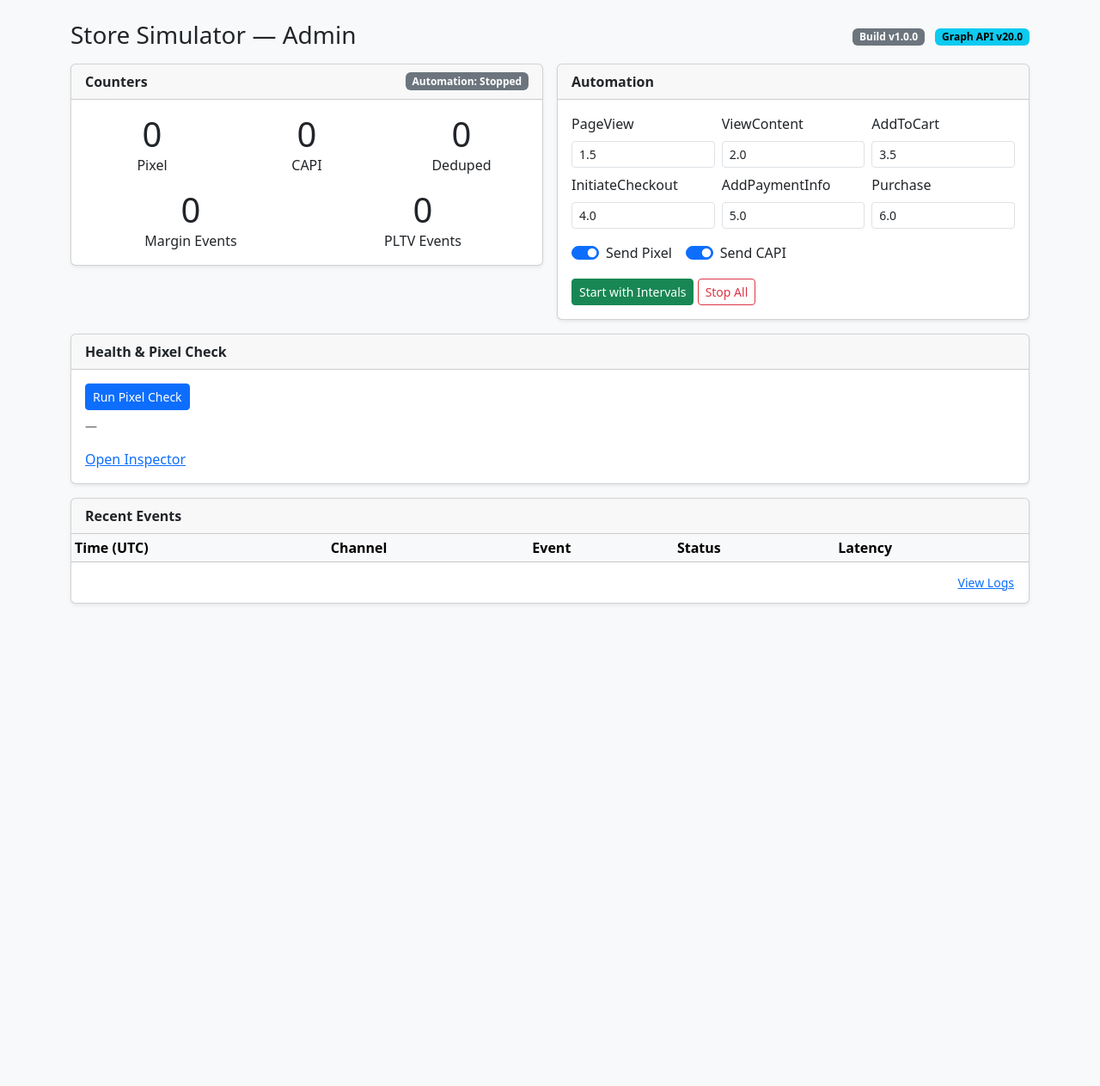
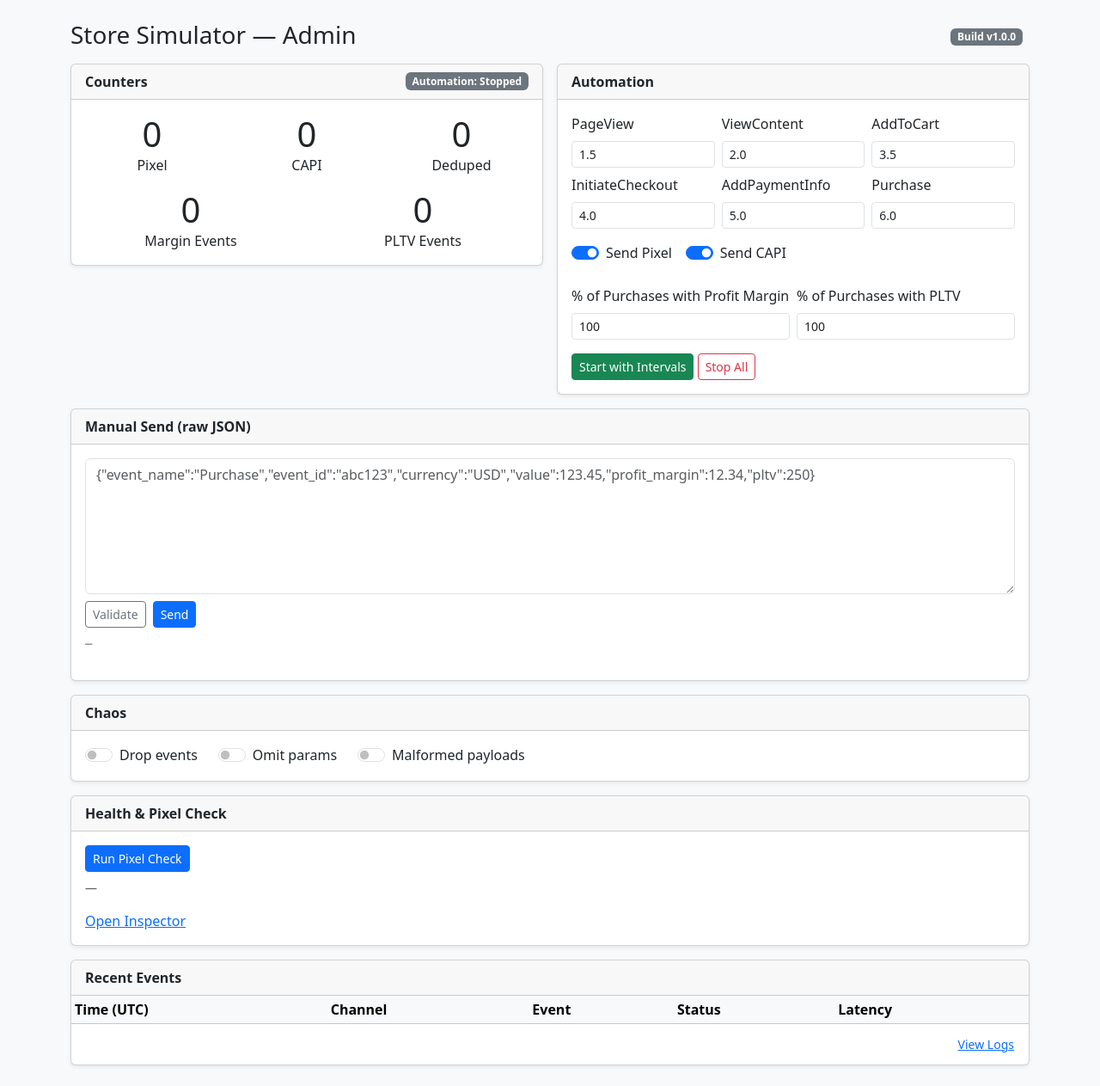
Before and after one commit to solidworkshop/shop, a Flask app: page /admin/ in a window 1280 px wide. Shown: the whole page at 86% size. Before the commit the page ends 703 px from the top, so only its background shows below. Run offline with Flask 3, Linux system fonts and the light colour scheme; a user stored in the database is signed in; data comes from the database, SQL or seed files in the repository; data that the repository does not hold is empty.

Commit message:
Add files via upload

```diff
--- a/admin/routes.py
+++ b/admin/routes.py
@@ -37,6 +37,9 @@ def margin_max(): return float(KVStore.get("margin_max","0.40"))
 def pltv_min(): return float(KVStore.get("pltv_min","120"))
 def pltv_max(): return float(KVStore.get("pltv_max","600"))
 def pltv_randomized(): return (KVStore.get("pltv_randomized","1")=="1")
+
+def pct_margin(): return int(KVStore.get("pct_profit_margin","100"))
+def pct_pltv():   return int(KVStore.get("pct_pltv","100"))
 
 # -------------------- Rate Limiting --------------------
 class TokenBucket:
@@ -150,6 +153,14 @@ def send_capi(event):
         except Exception: fbp = f"fb.1.{int(time.time())}.{random.randint(1000000000, 9999999999)}"
 
     url = f"https://graph.facebook.com/{getattr(Config,'GRAPH_VER','v20.0')}/{getattr(Config,'PIXEL_ID','')}/events"
+    # attach profit_margin/pltv if present in event dict
+    custom = {
+        "currency": _sg(event,"currency","USD"),
+        "value": float(_sg(event,"value",0) or 0)
+    }
+    if "profit_margin" in event: custom["profit_margin"] = _sg(event,"profit_margin")
+    if "pltv" in event: custom["pltv"] = _sg(event,"pltv")
+
     data = {
         "data":[{
             "event_name": _sg(event,"event_name","?"),
@@ -163,12 +174,7 @@ def send_capi(event):
                 **({"fbp": fbp} if fbp else {}),
                 **({"fbc": fbc} if fbc else {}),
             },
-            "custom_data": {
-                "currency": _sg(event,"currency","USD"),
-                "value": float(_sg(event,"value",0) or 0),
-                **({"profit_margin": _sg(event,"profit_margin")} if "profit_margin" in event else {}),
-                **({"pltv": _sg(event,"pltv")} if "pltv" in event else {}),
-            }
+            "custom_data": custom
         }]
     }
     test_code = getattr(Config,"TEST_EVENT_CODE","")
@@ -206,8 +212,7 @@ def send_capi(event):
 @login_required
 def dashboard():
     c = Counters.get_or_create()
-    build = KVStore.get("build_number","v1.0.0")
-    graph = KVStore.get("graph_version","v20.0")
+    build = KVStore.get("build_number","v1.2.0")
     recent = EventLog.query.order_by(desc(EventLog.ts)).limit(20).all()
     default_intervals = {"PageView":1.5,"ViewContent":2.0,"AddToCart":3.5,"InitiateCheckout":4.0,"AddPaymentInfo":5.0,"Purchase":6.0}
     user_intervals = {n: float(KVStore.get(f"interval_{n}", d)) for n,d in default_intervals.items()}
@@ -215,8 +220,9 @@ def dashboard():
     auto_pixel = get_auto_pixel()
     auto_capi = get_auto_capi()
     return render_template("admin/dashboard.html",
-        counters=c, build=build, graph=graph, recent=recent, events=EVENT_NAMES,
-        intervals=user_intervals, chaos=chaos, auto_pixel=auto_pixel, auto_capi=auto_capi)
+        counters=c, build=build, recent=recent, events=EVENT_NAMES,
+        intervals=user_intervals, chaos=chaos, auto_pixel=auto_pixel, auto_capi=auto_capi,
+        pct_profit_margin=pct_margin(), pct_pltv=pct_pltv())
 
 # -------------------- Settings APIs --------------------
 @admin_bp.route("/api/settings", methods=["GET","POST"])
@@ -224,8 +230,21 @@ def dashboard():
 def api_settings():
     if request.method == "POST":
         data = request.get_json(silent=True) or {}
-        for k,v in data.items():
-            KVStore.set(k, "1" if (str(v).lower() in ("1","true","on","yes")) else "0")
+        # known keys
+        if "automation_pixel" in data: KVStore.set("automation_pixel", "1" if data["automation_pixel"] else "0")
+        if "automation_capi" in data:  KVStore.set("automation_capi", "1" if data["automation_capi"] else "0")
+        if "pct_profit_margin" in data:
+            try: KVStore.set("pct_profit_margin", str(max(0,min(100,int(data["pct_profit_margin"])))))
+            except Exception: pass
+        if "pct_pltv" in data:
+            try: KVStore.set("pct_pltv", str(max(0,min(100,int(data["pct_pltv"])))))
+            except Exception: pass
+        # intervals
+        for n in ("PageView","ViewContent","AddToCart","InitiateCheckout","AddPaymentInfo","Purchase"):
+            k = f"interval_{n}"
+            if k in data:
+                try: KVStore.set(k, str(float(data[k])))
+                except Exception: pass
         return {"ok":True}
     # GET current settings
     return {
@@ -234,6 +253,8 @@ def api_settings():
         "chaos_malformed": chaos_malformed(),
         "automation_pixel": get_auto_pixel(),
         "automation_capi": get_auto_capi(),
+        "pct_profit_margin": pct_margin(),
+        "pct_pltv": pct_pltv(),
         **{ f"interval_{n}": float(KVStore.get(f"interval_{n}", d))
            for n,d in {"PageView":1.5,"ViewContent":2.0,"AddToCart":3.5,"InitiateCheckout":4.0,"AddPaymentInfo":5.0,"Purchase":6.0}.items()
         }
@@ -247,30 +268,35 @@ def api_chaos():
         if k in data: KVStore.set(k, "1" if bool(data[k]) else "0")
     return {"ok":True}
 
-# -------------------- Manual Send --------------------
+# -------------------- Manual Send (raw JSON supported) --------------------
 @admin_bp.route("/api/manual_send", methods=["POST"])
 @login_required
 def manual_send():
-    payload = {}
     try:
         body = request.get_json(silent=True)
         if body is None:
             raw = request.get_data(as_text=True) or ""
             body = json.loads(raw) if raw.strip() else {}
         payload = _as_dict(body)
-        payload.setdefault("event_name","PageView")
-        payload.setdefault("event_id", str(uuid.uuid4()))
-        payload.setdefault("currency","USD")
-        # Allow manual inclusion of profit_margin/pltv; do not auto-add here
-        try: payload["value"] = float(payload.get("value",0) or 0)
-        except Exception: payload["value"] = 0.0
-        try: p_status = send_pixel(payload)
-        except Exception as e: p_status=("error",0,str(e)[:1000])
-        try: c_status = send_capi(payload)
-        except Exception as e: c_status=("error",0,str(e)[:1000])
-        return jsonify({"ok":True,"pixel":p_status[0],"capi":c_status[0]})
+        # Defaults only if missing
+        if "event_name" not in payload: payload["event_name"] = "PageView"
+        if "event_id" not in payload:   payload["event_id"] = str(uuid.uuid4())
+        if "currency" not in payload:   payload["currency"] = "USD"
+        if "value" in payload:
+            try: payload["value"] = float(payload["value"])
+            except Exception: payload["value"] = 0.0
+        # Chaos effects on manual send (optional)
+        if chaos_omit():
+            payload.pop("currency", None)
+        if chaos_malformed():
+            payload["value"] = "NaN"
+
+        # Send both channels regardless of automation toggles
+        p_status = send_pixel(payload)
+        c_status = send_capi(payload)
+        return jsonify({"ok": True, "pixel": p_status[0], "capi": c_status[0]})
     except Exception as e:
-        return jsonify({"ok":False,"error":str(e)}),500
+        return jsonify({"ok": False, "error": str(e)}), 500
 
 # -------------------- Automation --------------------
 AUTOMATION_THREADS = {}
@@ -279,7 +305,6 @@ AUTOMATION_STOP = threading.Event()
 def automation_worker(app, event_name, interval_s):
     with app.app_context():
         while not AUTOMATION_STOP.is_set():
-            # Respect per-event toggle if you have them; otherwise always on
             value = 0.0; currency="USD"
             event_payload = {"event_name": event_name, "event_id": str(uuid.uuid4()), "currency": currency}
             if event_name == "Purchase":
@@ -288,17 +313,15 @@ def automation_worker(app, event_name, interval_s):
                 cost = price * random.uniform(cmin,cmax)
                 margin = max(0, price - cost)
                 value = price
-                event_payload.update({
-                    "value": value,
-                    "profit_margin": round(margin, 2),
-                    "pltv": round(random.uniform(pltv_min(), pltv_max()), 2) if pltv_randomized() else None
-                })
-                if event_payload.get("pltv") is None:
-                    event_payload.pop("pltv", None)
+                event_payload["value"] = value
+                # Apply percentages
+                if random.randint(1,100) <= pct_margin():
+                    event_payload["profit_margin"] = round(margin, 2)
+                if pltv_randomized() and (random.randint(1,100) <= pct_pltv()):
+                    event_payload["pltv"] = round(random.uniform(pltv_min(), pltv_max()), 2)
             else:
                 event_payload["value"] = value
 
-            # Send only to channels enabled for automation
             if get_auto_pixel():
                 try: send_pixel(event_payload)
                 except Exception: pass
@@ -338,7 +361,6 @@ def api_automation():
 @login_required
 def api_counters():
     c = Counters.get_or_create()
-    # Count events that include profit_margin / pltv in payload (across both channels)
     margin_events = db.session.query(func.count(EventLog.id)).filter(EventLog.payload.contains('"profit_margin"')).scalar() or 0
     pltv_events   = db.session.query(func.count(EventLog.id)).filter(EventLog.payload.contains('"pltv"')).scalar() or 0
     return {
@@ -355,7 +377,8 @@ def api_counters():
 def api_automation_status():
     running = bool(AUTOMATION_THREADS) and not AUTOMATION_STOP.is_set()
     return {"ok": True, "running": running, "threads": list(AUTOMATION_THREADS.keys()),
-            "automation_pixel": get_auto_pixel(), "automation_capi": get_auto_capi()}
+            "automation_pixel": get_auto_pixel(), "automation_capi": get_auto_capi(),
+            "pct_profit_margin": pct_margin(), "pct_pltv": pct_pltv()}
 
 # -------------------- Inspector & Health --------------------
 @admin_bp.route("/request-inspector")
--- a/static/js/admin-live.js
+++ b/static/js/admin-live.js
@@ -26,6 +26,8 @@
         }
         const ap = $('#autoPixel'); if (ap) ap.checked = !!s.automation_pixel;
         const ac = $('#autoCapi');  if (ac) ac.checked = !!s.automation_capi;
+        const pm = $('#pct_profit_margin'); if (pm) pm.value = s.pct_profit_margin ?? pm.value;
+        const pl = $('#pct_pltv'); if (pl) pl.value = s.pct_pltv ?? pl.value;
       }
     } catch(e) {
       // ignore
@@ -34,6 +36,7 @@
     }
   }
 
+  // Intervals helpers
   function gatherIntervals() {
     const names = ['PageView','ViewContent','AddToCart','InitiateCheckout','AddPaymentInfo','Purchase'];
     const obj = {};
@@ -45,43 +48,73 @@
   }
 
   // Start/Stop
-  const startBtn = $('#startAuto');
-  if (startBtn) startBtn.addEventListener('click', async ()=>{
+  $('#startAuto')?.addEventListener('click', async ()=>{
     const body = { cmd:'start', intervals: gatherIntervals() };
     await fetch('/admin/api/automation', { method:'POST', headers:{'Content-Type':'application/json'}, body: JSON.stringify(body) });
   });
-  const stopBtn = $('#stopAuto');
-  if (stopBtn) stopBtn.addEventListener('click', async ()=>{
+  $('#stopAuto')?.addEventListener('click', async ()=>{
     await fetch('/admin/api/automation', { method:'POST', headers:{'Content-Type':'application/json'}, body: JSON.stringify({ cmd:'stop' }) });
   });
 
   // Channel toggles (automation only)
-  const autoPixel = $('#autoPixel');
-  if (autoPixel) autoPixel.addEventListener('change', async ()=>{
+  $('#autoPixel')?.addEventListener('change', async (e)=>{
     await fetch('/admin/api/settings', { method:'POST', headers:{'Content-Type':'application/json'},
-      body: JSON.stringify({ automation_pixel: autoPixel.checked }) });
+      body: JSON.stringify({ automation_pixel: e.target.checked }) });
   });
-  const autoCapi = $('#autoCapi');
-  if (autoCapi) autoCapi.addEventListener('change', async ()=>{
+  $('#autoCapi')?.addEventListener('change', async (e)=>{
     await fetch('/admin/api/settings', { method:'POST', headers:{'Content-Type':'application/json'},
-      body: JSON.stringify({ automation_capi: autoCapi.checked }) });
+      body: JSON.stringify({ automation_capi: e.target.checked }) });
   });
 
-  // Pixel checker
-  const pixelBtn = $('#pixelCheckBtn'), pixelOut = $('#pixelCheckResult');
-  if (pixelBtn) pixelBtn.addEventListener('click', async ()=>{
-    pixelOut.textContent = 'Checking...';
+  // Percent controls
+  $('#pct_profit_margin')?.addEventListener('change', async (e)=>{
+    const v = Math.max(0, Math.min(100, parseInt(e.target.value || '0', 10)));
+    e.target.value = v;
+    await fetch('/admin/api/settings', { method:'POST', headers:{'Content-Type':'application/json'},
+      body: JSON.stringify({ pct_profit_margin: v }) });
+  });
+  $('#pct_pltv')?.addEventListener('change', async (e)=>{
+    const v = Math.max(0, Math.min(100, parseInt(e.target.value || '0', 10)));
+    e.target.value = v;
+    await fetch('/admin/api/settings', { method:'POST', headers:{'Content-Type':'application/json'},
+      body: JSON.stringify({ pct_pltv: v }) });
+  });
+
+  // Chaos toggles
+  async function setChaos(key, value){
+    await fetch('/admin/api/chaos', { method:'POST', headers:{'Content-Type':'application/json'},
+      body: JSON.stringify({ [key]: value })});
+  }
+  $('#chaos_drop')?.addEventListener('change', e=> setChaos('chaos_drop', e.target.checked));
+  $('#chaos_omit')?.addEventListener('change', e=> setChaos('chaos_omit', e.target.checked));
+  $('#chaos_malformed')?.addEventListener('change', e=> setChaos('chaos_malformed', e.target.checked));
+
+  // Manual Validate & Send
+  $('#btnValidate')?.addEventListener('click', ()=>{
+    const txt = $('#manualJson').value || '';
+    try {
+      const obj = JSON.parse(txt);
+      if (!obj.event_name) throw new Error('Missing "event_name"');
+      if (!obj.event_id) throw new Error('Missing "event_id"');
+      $('#manualResult').textContent = 'Valid ✓';
+    } catch(e){
+      $('#manualResult').textContent = 'Invalid JSON: ' + e.message;
+    }
+  });
+  $('#btnSend')?.addEventListener('click', async ()=>{
+    const txt = $('#manualJson').value || '';
     try{
-      const r = await fetch('/admin/api/pixel-check', {method:'POST'});
-      const j = await r.json();
-      if (j.ok) {
-        pixelOut.textContent = `source: ${j.source} · noindex: ${j.has_meta_noindex ? 'yes' : 'no'} · pixel snippet: ${j.has_pixel_snippet ? 'yes' : 'no'}`;
-      } else {
-        pixelOut.textContent = 'Error: ' + (j.error || 'unknown');
-      }
+      JSON.parse(txt); // basic validation
     } catch(e){
-      pixelOut.textContent = 'Error: ' + e;
+      $('#manualResult').textContent = 'Invalid JSON: ' + e.message;
+      return;
     }
+    const r = await fetch('/admin/api/manual_send', {
+      method:'POST', headers:{'Content-Type':'application/json'}, body: txt
+    });
+    const t = await r.text();
+    try{ $('#manualResult').textContent = 'HTTP '+r.status+' — '+JSON.stringify(JSON.parse(t), null, 2); }
+    catch{ $('#manualResult').textContent = 'HTTP '+r.status+' — '+t; }
   });
 
   // Start polling
--- a/templates/admin/dashboard.html
+++ b/templates/admin/dashboard.html
@@ -13,7 +13,6 @@
     <h3 class="mb-0">Store Simulator — Admin</h3>
     <div class="text-end">
       <span class="badge text-bg-secondary me-2">Build {{ build }}</span>
-      <span class="badge text-bg-info">Graph API {{ graph }}</span>
     </div>
   </div>
 
@@ -75,6 +74,16 @@
               <label class="form-check-label" for="autoCapi">Send CAPI</label>
             </div>
           </div>
+          <div class="mt-3 row g-2">
+            <div class="col-6">
+              <label class="form-label">% of Purchases with Profit Margin</label>
+              <input type="number" class="form-control form-control-sm" id="pct_profit_margin" min="0" max="100" value="{{ pct_profit_margin }}">
+            </div>
+            <div class="col-6">
+              <label class="form-label">% of Purchases with PLTV</label>
+              <input type="number" class="form-control form-control-sm" id="pct_pltv" min="0" max="100" value={{ pct_pltv }}>
+            </div>
+          </div>
           <div class="mt-3">
             <button id="startAuto" class="btn btn-success btn-sm">Start with Intervals</button>
             <button id="stopAuto" class="btn btn-outline-danger btn-sm">Stop All</button>
@@ -83,7 +92,43 @@
       </div>
     </div>
 
-    <!-- Health & Pixel Check (moved after Automation) -->
+    <!-- Manual Send (raw JSON) -->
+    <div class="col-12">
+      <div class="card shadow-sm">
+        <div class="card-header"><strong>Manual Send (raw JSON)</strong></div>
+        <div class="card-body">
+          <textarea id="manualJson" class="form-control" rows="6" placeholder='{"event_name":"Purchase","event_id":"abc123","currency":"USD","value":123.45,"profit_margin":12.34,"pltv":250}'></textarea>
+          <div class="mt-2 d-flex gap-2">
+            <button id="btnValidate" class="btn btn-outline-secondary btn-sm">Validate</button>
+            <button id="btnSend" class="btn btn-primary btn-sm">Send</button>
+          </div>
+          <pre id="manualResult" class="mt-2 small text-muted" style="white-space:pre-wrap">—</pre>
+        </div>
+      </div>
+    </div>
+
+    <!-- Chaos -->
+    <div class="col-12">
+      <div class="card shadow-sm">
+        <div class="card-header"><strong>Chaos</strong></div>
+        <div class="card-body d-flex gap-4">
+          <div class="form-check form-switch">
+            <input class="form-check-input" type="checkbox" id="chaos_drop" {{ 'checked' if chaos.drop else '' }}>
+            <label class="form-check-label" for="chaos_drop">Drop events</label>
+          </div>
+          <div class="form-check form-switch">
+            <input class="form-check-input" type="checkbox" id="chaos_omit" {{ 'checked' if chaos.omit else '' }}>
+            <label class="form-check-label" for="chaos_omit">Omit params</label>
+          </div>
+          <div class="form-check form-switch">
+            <input class="form-check-input" type="checkbox" id="chaos_malformed" {{ 'checked' if chaos.malformed else '' }}>
+            <label class="form-check-label" for="chaos_malformed">Malformed payloads</label>
+          </div>
+        </div>
+      </div>
+    </div>
+
+    <!-- Health & Pixel Check -->
     <div class="col-12">
       <div class="card shadow-sm">
         <div class="card-header"><strong>Health & Pixel Check</strong></div>
```
Also changed, not shown: CHANGELOG.md, README.md.
